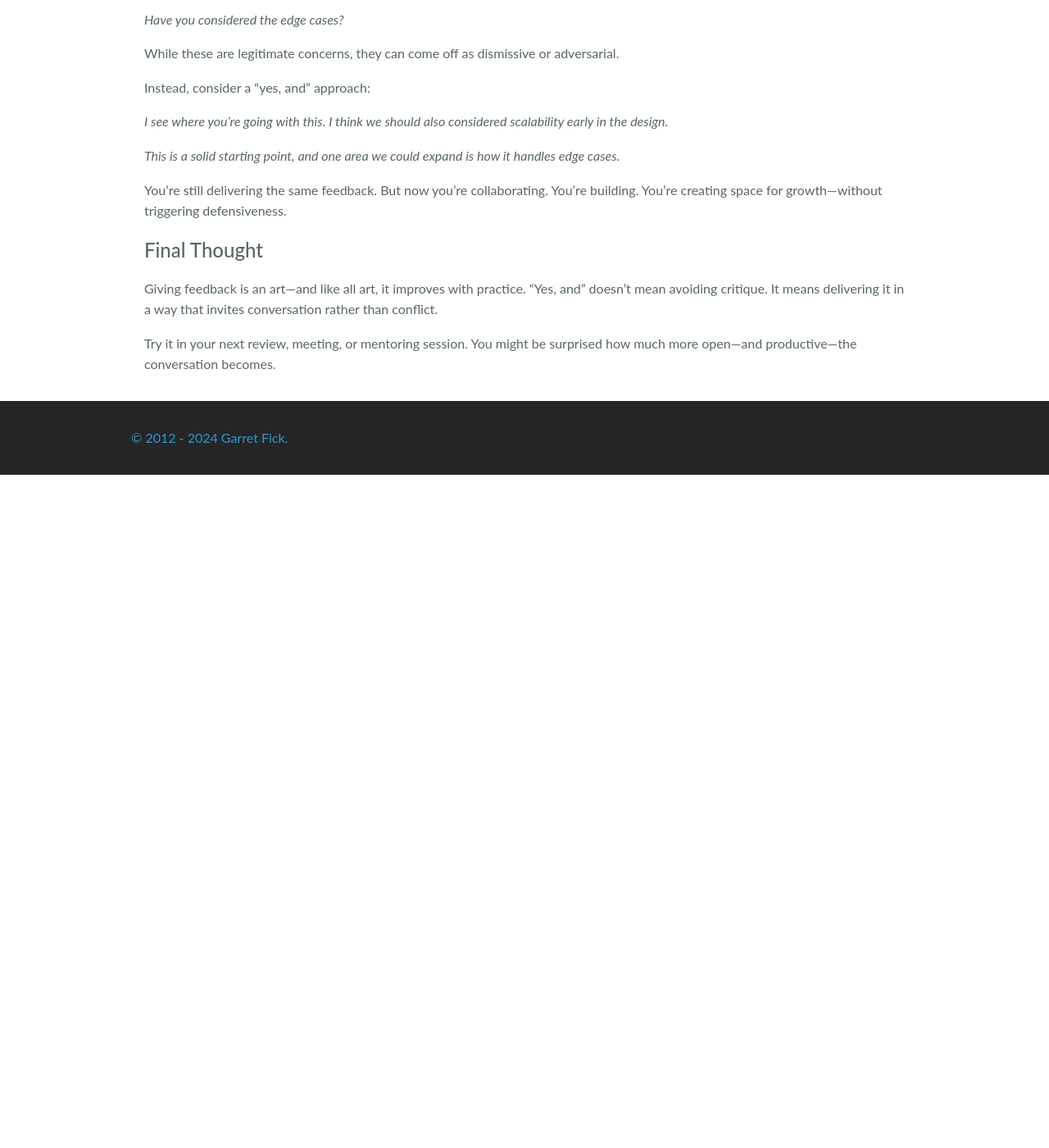
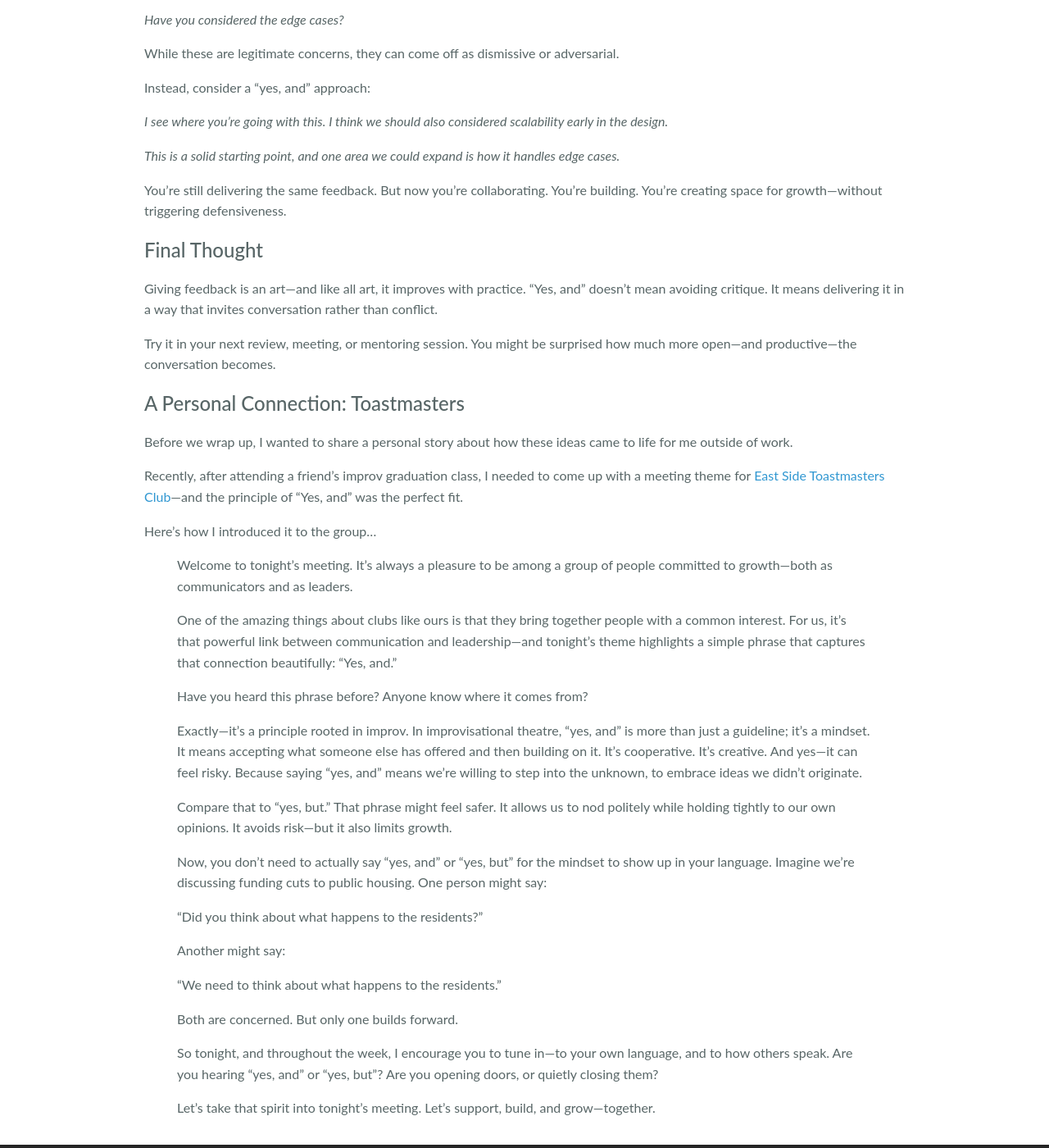
Before and after one commit to garretfick/garretfick.github.io, a Jekyll site: the page built from _posts/2025-04-23-the-power-of-yes-and.md, in a window 1280 px wide and 1400 px high, scrolled down 1472 px. Shown: the whole window at 82% size. Built offline with Jekyll 4.4.1, drawn with Linux system fonts in a browser that asks for light colours; comment, search, counter and statistics services are not loaded; before the commit the page ends 2051 px from its top, so only the background shows below that; some of the changed text lies outside the part shown.

Commit message:
Add text from the toastmaters introduction into the blog post

```diff
--- a/_posts/2025-04-23-the-power-of-yes-and.md
+++ b/_posts/2025-04-23-the-power-of-yes-and.md
@@ -73,3 +73,35 @@ You’re still delivering the same feedback. But now you’re collaborating. You
 Giving feedback is an art—and like all art, it improves with practice. “Yes, and” doesn’t mean avoiding critique. It means delivering it in a way that invites conversation rather than conflict.
 
 Try it in your next review, meeting, or mentoring session. You might be surprised how much more open—and productive—the conversation becomes.
+
+## A Personal Connection: Toastmasters
+
+Before we wrap up, I wanted to share a personal story about how these ideas came to life for me outside of work.
+
+Recently, after attending a friend's improv graduation class, I needed to come up with a meeting theme for [East Side Toastmasters Club](https://www.toastmasters.org/Find-a-Club/6138-6138)—and the principle of "Yes, and" was the perfect fit.
+
+Here’s how I introduced it to the group...
+
+> Welcome to tonight’s meeting. It’s always a pleasure to be among a group of people committed to growth—both as communicators and as leaders.
+>
+> One of the amazing things about clubs like ours is that they bring together people with a common interest. For us, it’s that powerful link between communication and leadership—and tonight’s theme highlights a simple phrase that captures that connection beautifully: “Yes, and.”
+>
+>Have you heard this phrase before? Anyone know where it comes from?
+>
+>Exactly—it’s a principle rooted in improv. In improvisational theatre, “yes, and” is more than just a guideline; it’s a mindset. It means accepting what someone else has offered and then building on it. It’s cooperative. It’s creative. And yes—it can feel risky. Because saying “yes, and” means we’re willing to step into the unknown, to embrace ideas we didn’t originate.
+>
+>Compare that to “yes, but.” That phrase might feel safer. It allows us to nod politely while holding tightly to our own opinions. It avoids risk—but it also limits growth.
+>
+>Now, you don’t need to actually say “yes, and” or “yes, but” for the mindset to show up in your language. Imagine we’re discussing funding cuts to public housing. One person might say:
+>
+>“Did you think about what happens to the residents?”
+>
+>Another might say:
+>
+>“We need to think about what happens to the residents.”
+>
+>Both are concerned. But only one builds forward.
+>
+>So tonight, and throughout the week, I encourage you to tune in—to your own language, and to how others speak. Are you hearing “yes, and” or “yes, but”? Are you opening doors, or quietly closing them?
+>
+>Let’s take that spirit into tonight’s meeting. Let’s support, build, and grow—together.
```
